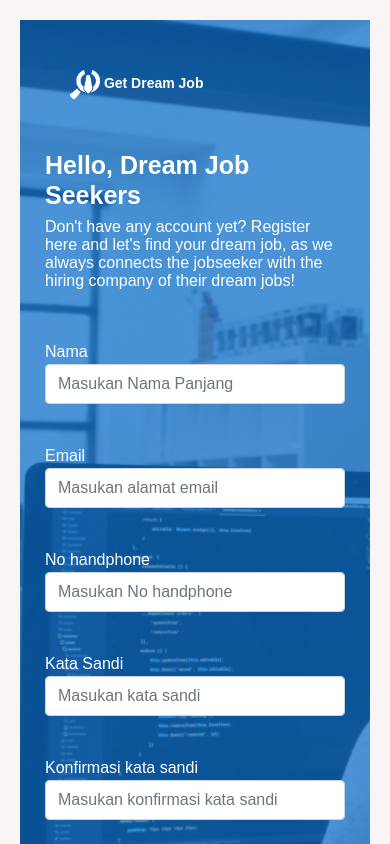
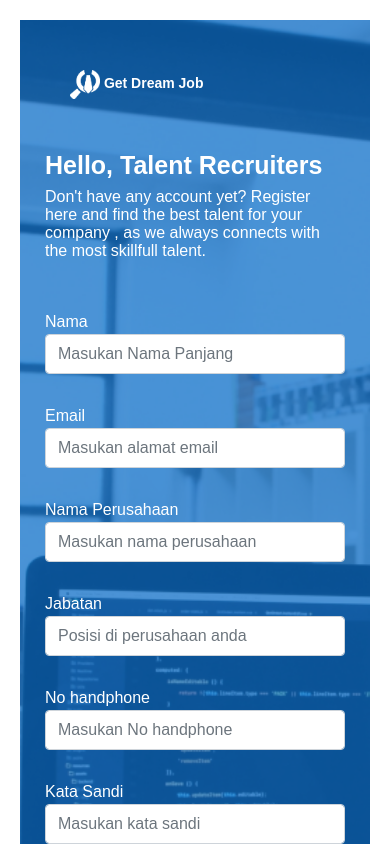
Before and after one commit to Cotllinz/GDJ-Front-End, a Vue app: page /register-recruiter in a window 390 px wide. Shown: the top 844 px of the page. Built offline with nearby package versions, Linux system fonts and the light colour scheme; what vue-sweetalert2 would draw is missing.

Commit message:
register recruiter + layouting

```diff
--- a/src/components/_base/Login/LoginComponent.vue
+++ b/src/components/_base/Login/LoginComponent.vue
@@ -15,7 +15,7 @@
           <div>
             <b-form-input
               class="input"
-              type="text"
+              type="email"
               placeholder="Masukan alamat email"
             ></b-form-input>
           </div>
@@ -25,7 +25,7 @@
           <div>
             <b-form-input
               class="input"
-              type="text"
+              type="password"
               placeholder="Masukan kata sandi"
             ></b-form-input>
           </div>
--- a/src/components/_base/Login/LoginImage.vue
+++ b/src/components/_base/Login/LoginImage.vue
@@ -56,6 +56,12 @@ export default {
   padding: 70px;
   padding-top: 190px;
 }
+@media (max-width: 1050px) {
+  .text2 {
+    font-size: 37px;
+    line-height: 50px;
+  }
+}
 @media (max-width: 1000px) {
   .text2 {
     color: transparent;
--- a/src/components/_base/Login/LoginRecruiterComponent.vue
+++ b/src/components/_base/Login/LoginRecruiterComponent.vue
@@ -15,7 +15,7 @@
           <div>
             <b-form-input
               class="input"
-              type="text"
+              type="email"
               placeholder="Masukan alamat email"
             ></b-form-input>
           </div>
@@ -25,7 +25,7 @@
           <div>
             <b-form-input
               class="input"
-              type="text"
+              type="password"
               placeholder="Masukan kata sandi"
             ></b-form-input>
           </div>
--- a/src/components/_base/Login/RegisterComponent.vue
+++ b/src/components/_base/Login/RegisterComponent.vue
@@ -25,7 +25,7 @@
           <div>
             <b-form-input
               class="input"
-              type="text"
+              type="email"
               placeholder="Masukan alamat email"
             ></b-form-input>
           </div>
--- a/src/components/_base/Login/RegisterImage.vue
+++ b/src/components/_base/Login/RegisterImage.vue
@@ -56,20 +56,35 @@ export default {
   padding: 70px;
   padding-top: 190px;
 }
+@media (max-width: 1050px) {
+  .text2 {
+    font-size: 37px;
+    line-height: 50px;
+  }
+}
 @media (max-width: 1000px) {
   .text2 {
     color: transparent;
   }
 
   #wrapper {
-    height: 950px;
+    height: 1080px;
     background-size: cover;
   }
 }
-@media (max-width: 500px) {
+@media (max-width: 655px) {
   #main {
     padding: 5px;
     padding-top: 20px;
   }
 }
+@media (max-width: 395px) {
+  #main {
+    padding: 5px;
+    padding-top: 20px;
+  }
+  #wrapper {
+    height: 1150px;
+  }
+}
 </style>
--- a/src/components/_base/Login/RegisterRecruiterComponent.vue
+++ b/src/components/_base/Login/RegisterRecruiterComponent.vue
@@ -2,13 +2,13 @@
   <div>
     <div class="wrapper">
       <div class="text">
-        <h1>Hello, Dream Job Seekers</h1>
+        <h1>Hello, Talent Recruiters</h1>
         <p>
-          Don't have any account yet? Register here and let's find your dream
-          job, as we always connects the jobseeker with the hiring company of
-          their dream jobs!
+          Don't have any account yet? Register here and find the best talent for
+          your company , as we always connects with the most skillfull talent.
         </p>
       </div>
+
       <div class="form">
         <div class="email">
           Nama
@@ -25,8 +25,28 @@
           <div>
             <b-form-input
               class="input"
+              type="email"
+              placeholder="Masukan alamat email"
+            ></b-form-input>
+          </div>
+        </div>
+        <div class="inputForm">
+          Nama Perusahaan
+          <div>
+            <b-form-input
+              class="input"
               type="text"
-              placeholder="Masukan alamat email"
+              placeholder="Masukan nama perusahaan"
+            ></b-form-input>
+          </div>
+        </div>
+        <div class="inputForm">
+          Jabatan
+          <div>
+            <b-form-input
+              class="input"
+              type="text"
+              placeholder="Posisi di perusahaan anda"
             ></b-form-input>
           </div>
         </div>
@@ -65,7 +85,9 @@
         <button>Daftar</button>
         <p>
           Anda sudah punya akun?
-          <router-link to="/login" class="bottoms"> Masuk disini</router-link>
+          <router-link to="/login-recruiter" class="bottoms">
+            Masuk disini</router-link
+          >
         </p>
       </div>
     </div>
@@ -89,7 +111,7 @@ export default {
   color: gray;
 }
 .inputForm {
-  margin-top: 40px;
+  margin-top: 30px;
   color: gray;
 }
 
@@ -136,7 +158,7 @@ input::-webkit-inner-spin-button {
     color: yellow;
   }
 }
-@media (max-width: 500px) {
+@media (max-width: 655px) {
   .wrapper {
     margin-right: 30px;
     margin-left: 30px;
--- a/src/views/Login.vue
+++ b/src/views/Login.vue
@@ -30,5 +30,8 @@ export default {
   .loginImage {
     position: absolute;
   }
+  .login {
+    background-color: white;
+  }
 }
 </style>
--- a/src/views/LoginRecruiter.vue
+++ b/src/views/LoginRecruiter.vue
@@ -30,5 +30,8 @@ export default {
   .loginImage {
     position: absolute;
   }
+  .login {
+    background-color: white;
+  }
 }
 </style>
--- a/src/views/Register.vue
+++ b/src/views/Register.vue
@@ -30,5 +30,8 @@ export default {
   .RegisterImage {
     position: absolute;
   }
+  .register {
+    background-color: white;
+  }
 }
 </style>
--- a/src/views/RegisterRecruiter.vue
+++ b/src/views/RegisterRecruiter.vue
@@ -30,5 +30,8 @@ export default {
   .RegisterImage {
     position: absolute;
   }
+  .register {
+    background-color: white;
+  }
 }
 </style>
```
